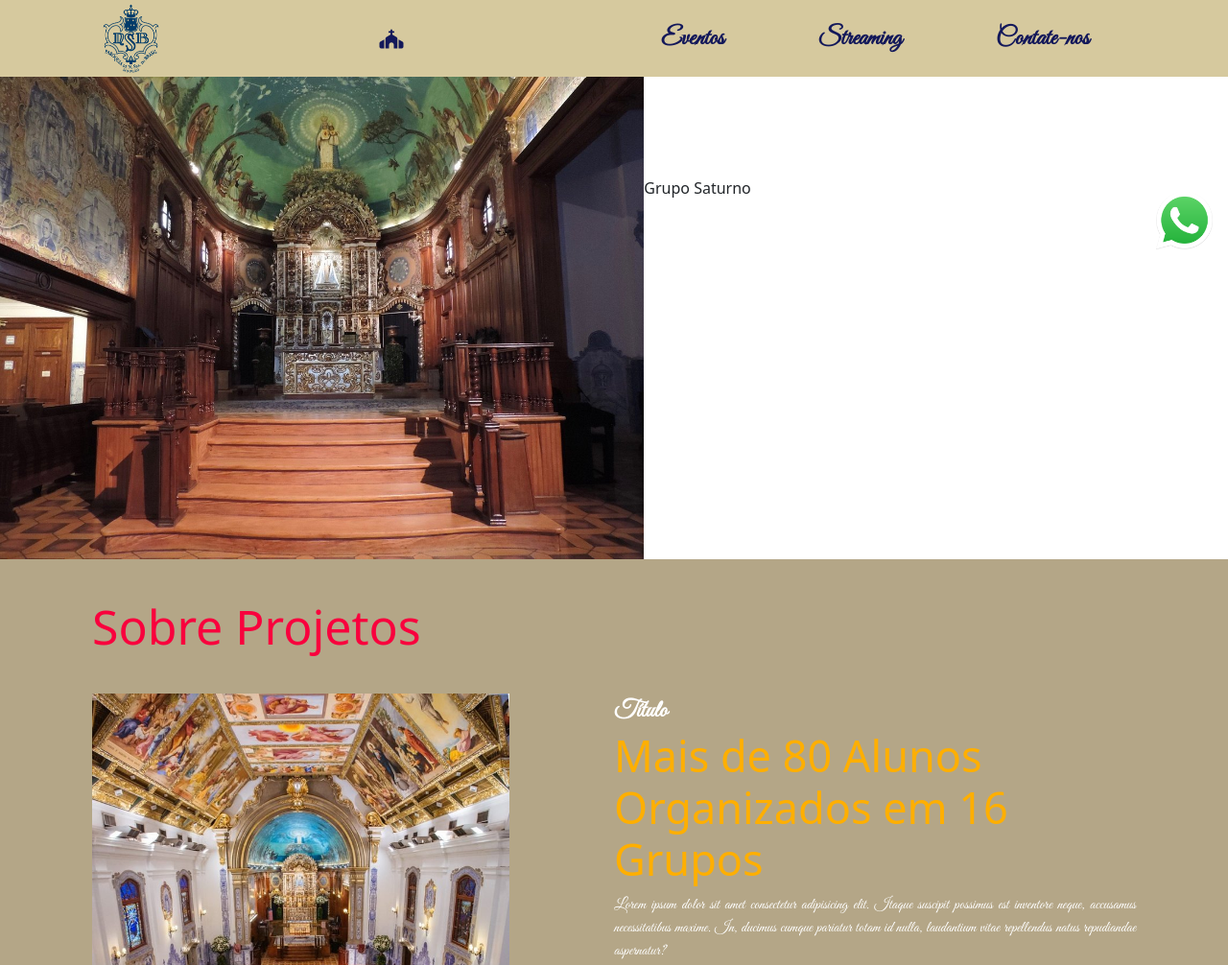
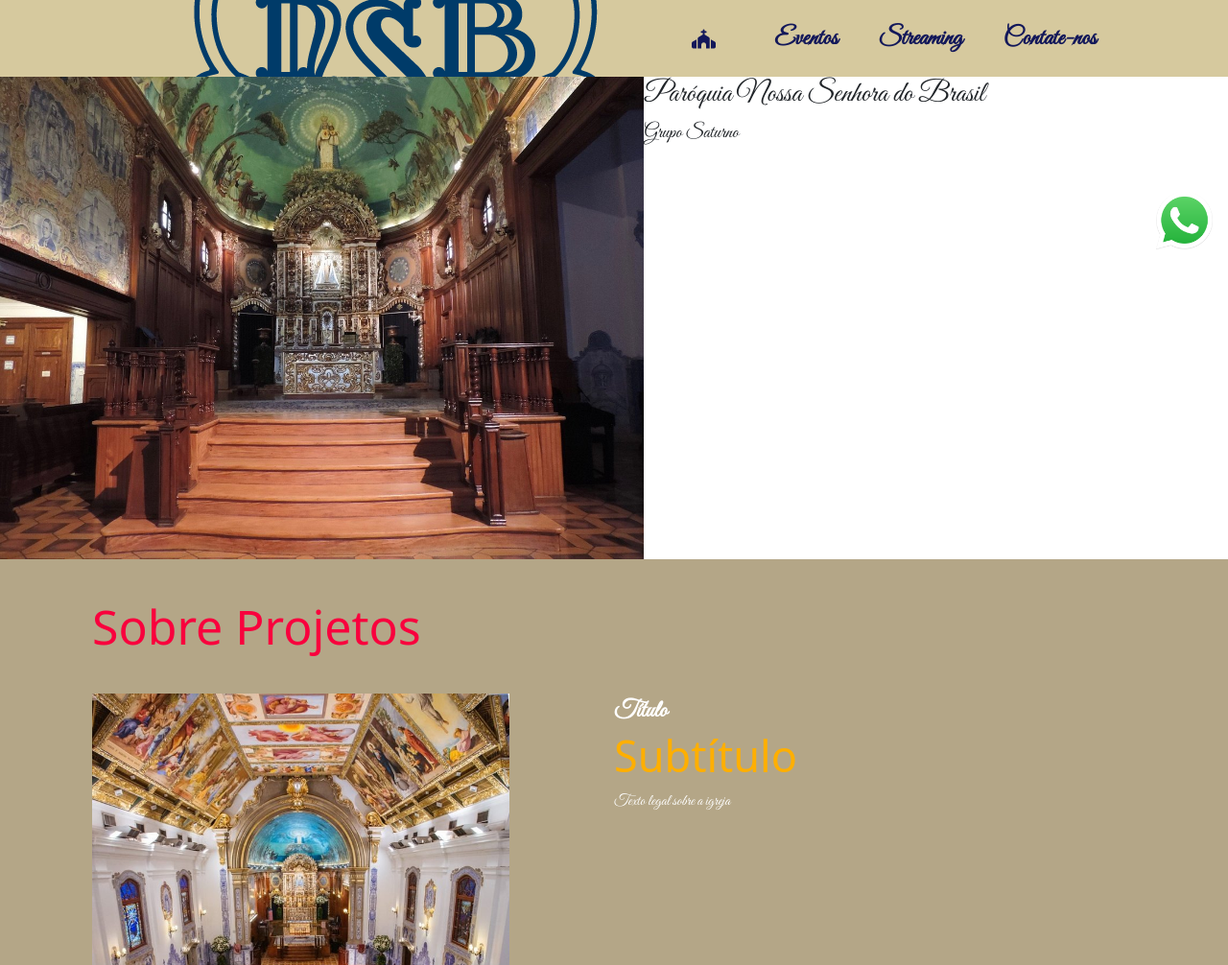
Before and after one commit to gruposaturno01/paroquia, a plain HTML site: page index.html in a window 1280 px wide. Shown: the top 1006 px of the page at 96% size. Drawn offline with Linux system fonts and the light colour scheme.

Commit message:
update DAVI HEHE

```diff
--- a/css/style.css
+++ b/css/style.css
@@ -39,6 +39,14 @@ header {
     display: flex;
     justify-content: space-around;
     align-items: center;
+    margin: 0px 20px;
+    display: flex;
+    position: relative;
+}
+.igreja {
+    margin-right: 20px;
+    display: flex;
+    position: relative;
 }
 .menu-header a {
     font-weight: bold;
@@ -103,7 +111,14 @@ header {
     align-items: center;
 }
 
-#texto-banner h1 {}
+#texto-banner h1 {
+    font-family: 'Great Vibes';
+    font-size: 30px;
+}
+#titulo-projeto {
+    font-family: 'Great Vibes';
+    font-size: 20px;
+}
 
 .conteudo-banner {
     display: flex;
@@ -117,10 +132,7 @@ header {
     justify-content: space-around;
     font-family: 'Great Vibes'
 }
-h1 {
-    color: white;
-    font-size: 80px;
-}
+
 .agenda {
     border: solid 1px #000000;
 }
@@ -154,7 +166,7 @@ h1 {
 
 }
 .galeria #container {
-    margin-left: 11%;
+    margin-left: 0%;
 }
 
 .galeria h2 {
--- a/index.html
+++ b/index.html
@@ -15,8 +15,8 @@
 <!-- Início Menu -->
 <header>
     <div class="container-grid conteudo-header">
-        <img class="logo" src="./img/brasão.png" alt="Logo">
-        <a href="index.html" title="Início da Página" class="fa-solid fa-church fa-lg" style="color: #13185a;" ></a>
+        <img id="logo" src="./img/brasão.png" alt="Logo">
+        <a href="index.html" title="Início da Página" class="igreja fa-solid fa-church fa-lg" style="color: #13185a;" ></a>
         <nav id="menu-header" class="menu-header">
             <a href="eventos.html">Eventos</a>
             <a href="streaming.html">Streaming</a>
@@ -53,10 +53,8 @@
                     alt="Imagem do Interior da Paróquia em Perspectiva Durante um Casamento">
                 <div class="texto-sobre">
                     <span class="texto-participantes">Título</span>
-                    <h3>Mais de 80 Alunos Organizados em 16 Grupos</h3>
-                    <p>Lorem ipsum dolor sit amet consectetur adipisicing elit. Itaque suscipit possimus est
-                        inventore neque, accusamus necessitatibus maxime. In, ducimus cumque pariatur totam id
-                        nulla, laudantium vitae repellendus natus repudiandae aspernatur?</p>
+                    <h3>Subtítulo</h3>
+                    <p>Texto legal sobre a igreja</p>
                 </div>
             </div>
         </div>
```
